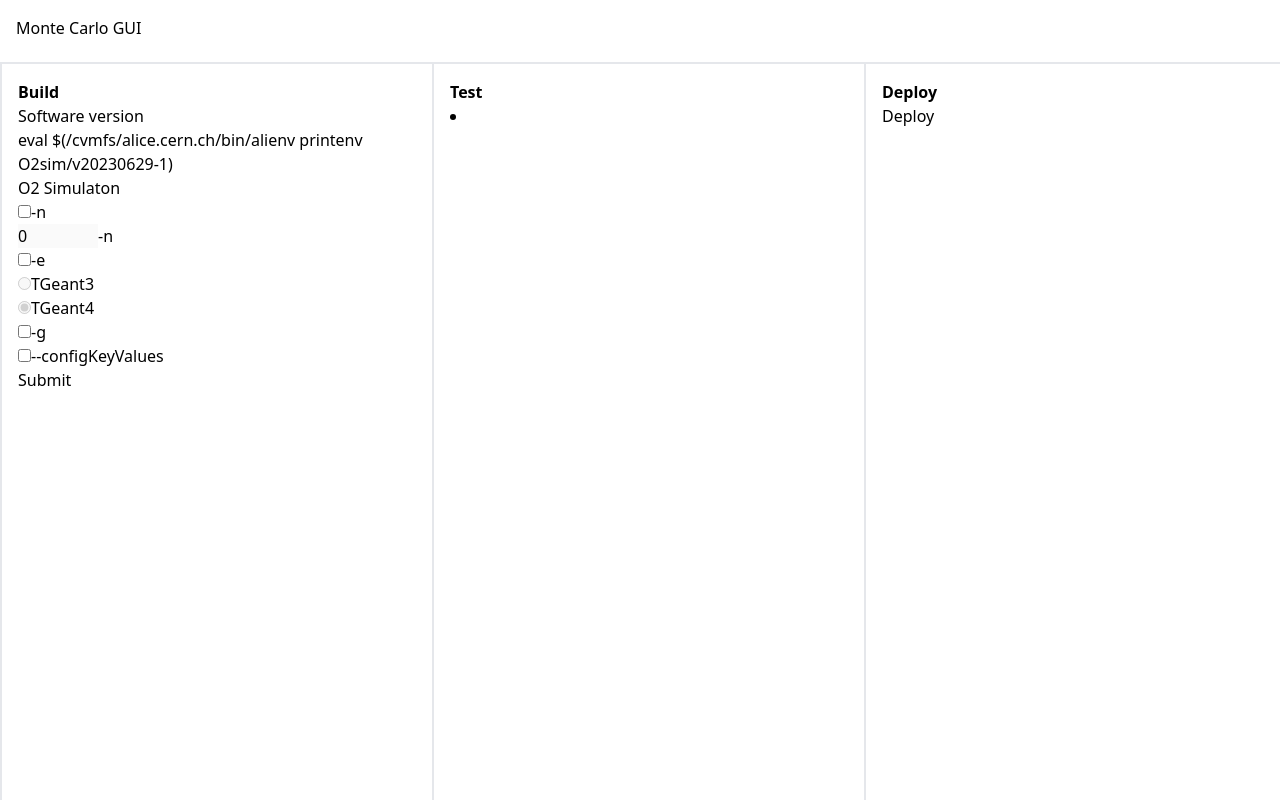
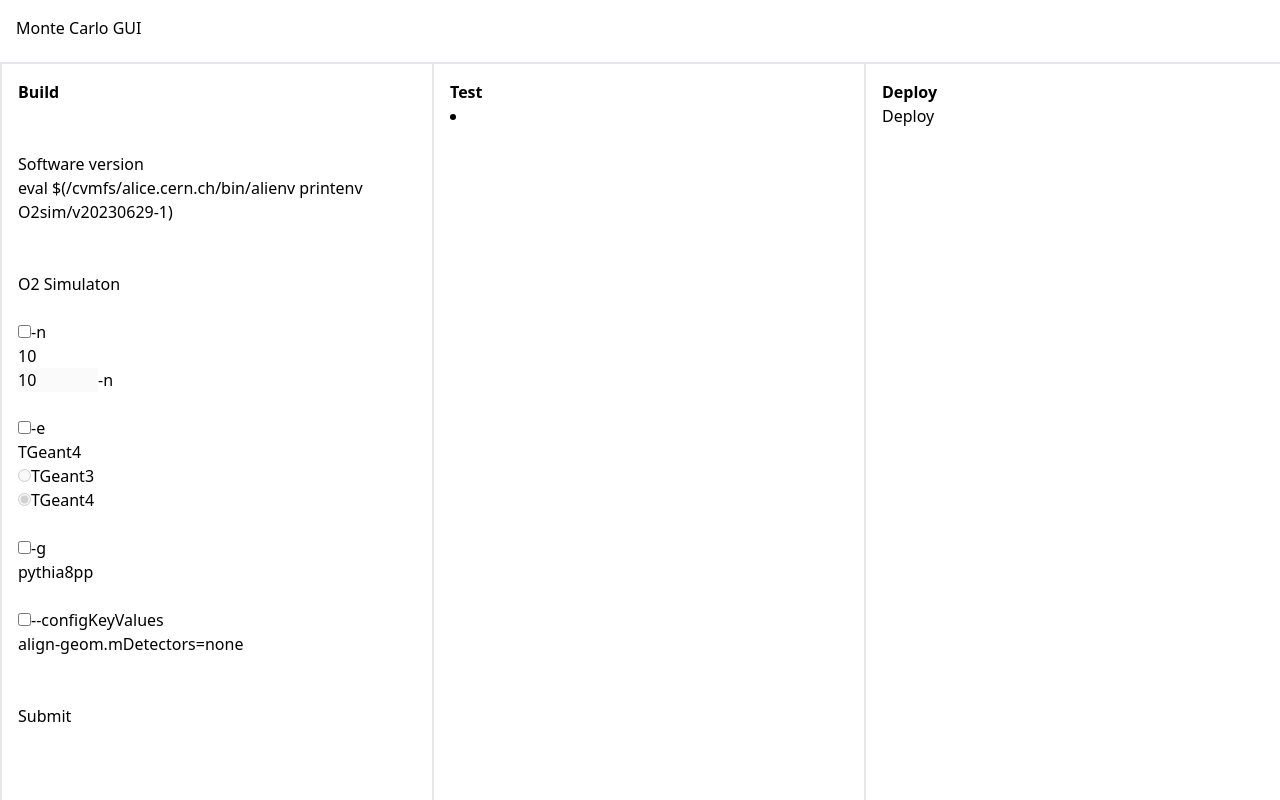
Before and after one commit to apausa/webApplicationDevelopment, a Next.js app: page / in a window 1280 px wide. Built offline with nearby package versions, Linux system fonts and the light colour scheme.

Commit message:
Space components
Set default number of events as 10

```diff
--- a/src/components/dashboard/build/Build.tsx
+++ b/src/components/dashboard/build/Build.tsx
@@ -27,11 +27,15 @@ export default function Build({ handleCreateSimulation }: any) {
       <form onSubmit={handleSubmit}>
         {buildState.map((command: EvalCmd | O2Cmd, index: number) => (
           <div key={command.title}>
+            <br />
+            <br />
             {index === 0 && (<EvalFieldset command={command as EvalCmd} />)}
             {index === 1 && (<O2Fieldset command={command as O2Cmd} dispatch={dispatch} />)}
           </div>
         ))}
 
+        <br />
+        <br />
         <input type="submit" />
       </form>
     </div>
--- a/src/components/dashboard/build/o2Fieldset/InputCheckbox.tsx
+++ b/src/components/dashboard/build/o2Fieldset/InputCheckbox.tsx
@@ -14,6 +14,7 @@ export default function InputCheckbox({ arg, dispatch }: InputCheckboxProps) {
 
   return (
     <div>
+      <br />
       <input
         type="checkbox"
         id={arg.title}
@@ -24,6 +25,7 @@ export default function InputCheckbox({ arg, dispatch }: InputCheckboxProps) {
         checked={arg.isChecked}
       />
       <label htmlFor={arg.title}>{arg.title}</label>
+      <p>{arg.value}</p>
     </div>
   );
 }
--- a/src/lib/constants/buildConstants.ts
+++ b/src/lib/constants/buildConstants.ts
@@ -1,4 +1,4 @@
-import { BashScript, EvalCmd, O2Cmd } from '@/types/dashboard/build/buildTypes';
+import { BashScript, EvalCmd, O2Cmd } from '@/types/dashboard/build/build';
 
 const evalCmd: EvalCmd = {
   description: 'Software version',
@@ -13,7 +13,7 @@ const o2Cmd: O2Cmd = {
     {
       isChecked: false,
       title: '-n',
-      value: 0,
+      value: 10,
       input: { min: 0, max: 10 },
     },
     {
```
